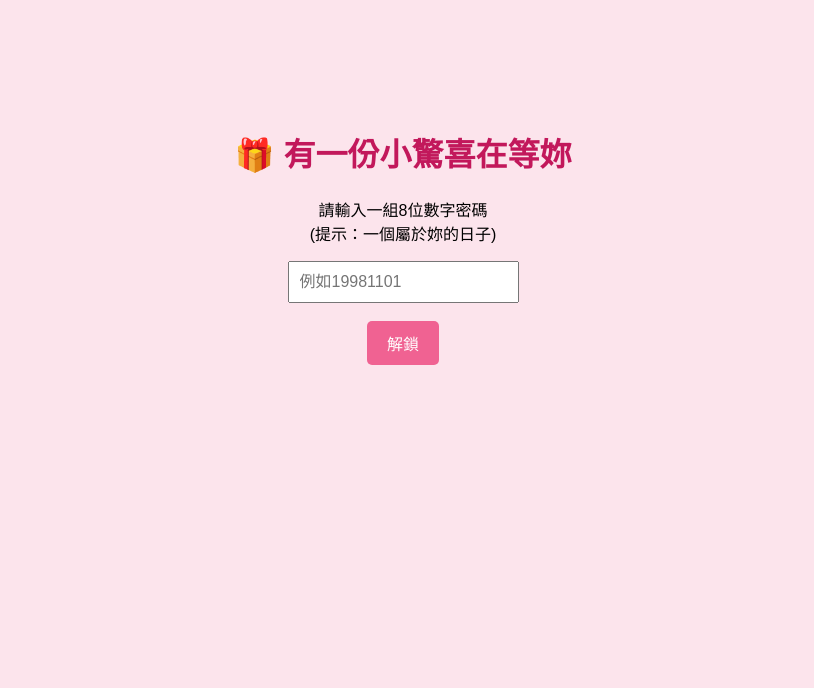
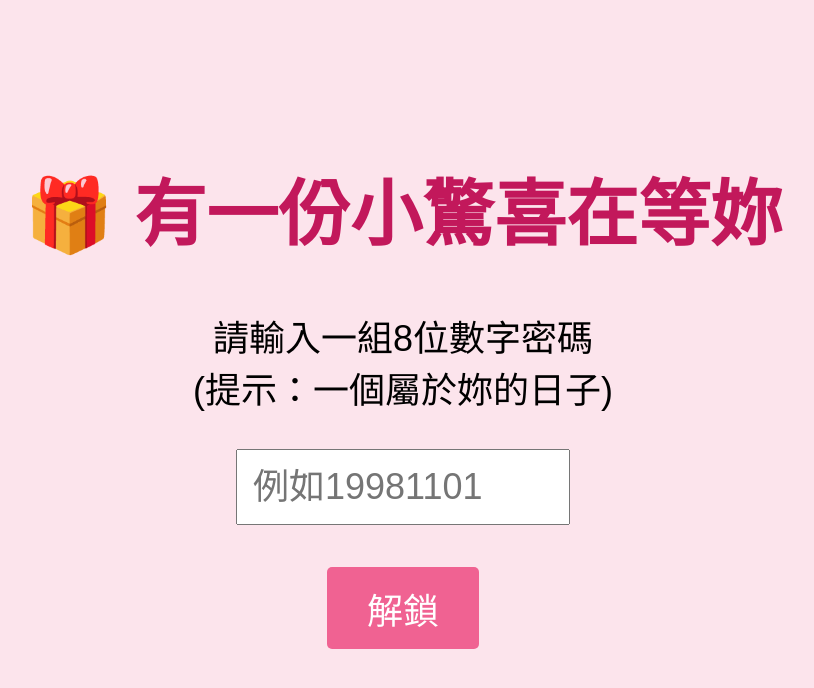
Before and after one commit to yang19981101/omi-surprise, a plain HTML site: page index.html in a window 1280 px wide. Shown: the whole page, without its empty margins (237-1051 px from the left). Drawn offline with Linux system fonts and the light colour scheme.

Commit message:
Update index.html

```diff
--- a/index.html
+++ b/index.html
@@ -4,14 +4,28 @@
     <meta charset="UTF-8" />
     <title>屬於妳的專屬驚喜</title>
     <style>
-        body { font-family: "微軟正黑體", sans-serif; background-color: #fce4ec; text-align: center; padding-top: 100px; }
+        body {
+            font-family: "微軟正黑體", sans-serif;
+            background-color: #fce4ec;
+            text-align: center;
+            padding-top: 100px;
+            font-size: 36px;
+        }
         #passwordPage, #surprisePage { display: none; }
         h1 { color: #c2185b; }
-        input { padding: 10px; font-size: 16px; }
-        button { padding: 10px 20px; font-size: 16px; background-color: #f06292; color: white; border: none; border-radius: 5px; cursor: pointer; }
+        input { padding: 15px; font-size: 36px; width: 300px; }
+        button {
+            padding: 15px 40px;
+            font-size: 36px;
+            background-color: #f06292;
+            color: white;
+            border: none;
+            border-radius: 5px;
+            cursor: pointer;
+        }
         .fade-in { opacity: 0; animation: fadeIn 2s ease-in forwards; }
         @keyframes fadeIn { to { opacity: 1; } }
-        .heart { font-size: 30px; animation: bounce 1s infinite; }
+        .heart { font-size: 50px; animation: bounce 1s infinite; }
         @keyframes bounce { 0%, 100% { transform: translateY(0); } 50% { transform: translateY(-10px); } }
     </style>
 </head>
@@ -29,7 +43,7 @@
         <h1 class="fade-in">給今天要上小夜的妳，加油喔!!!</h1>
         <p class="fade-in">屬於理工男的浪漫~~<span class="heart">❤️</span></p>
         <div class="fade-in">
-            <iframe width="300" height="169" src="https://www.youtube.com/embed/bu7nU9Mhpyo?autoplay=1" frameborder="0" allowfullscreen></iframe>
+            <iframe id="musicIframe" width="560" height="315" src="https://www.youtube.com/embed/DY2eiv9rHF4?autoplay=1&mute=1&controls=1" frameborder="0" allow="autoplay; encrypted-media" allowfullscreen></iframe>
         </div>
     </div>
 
```
